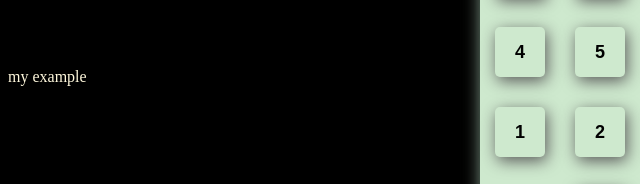
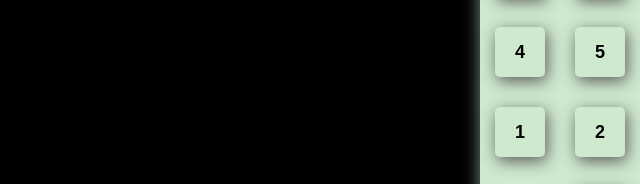
Before and after one commit to oluchi-web/A-calculator, a plain HTML site: page index.html in a window 1280 px wide. Shown: the part 556-740 px from the top of the page, 0-640 px from the left. Drawn offline with Linux system fonts and the light colour scheme.

Commit message:
Update mystyle.css

```diff
--- a/mystyle.css
+++ b/mystyle.css
@@ -1,13 +1,5 @@
 
 
-/* centter anything in css with
-display:flex;
-align-items:center;
-justify-content; */
-
-html{
-	sroll-behaviour:smooth;
-}
 .wrapper{
 	height:10vh;
 	display:flex;
@@ -124,7 +116,3 @@ button:nth-child(16){
 button:nth-child(20){
 	font-size:15px
 }
-.my-cursor{
-	cursor:url('bodyimage.jpg'),auto;
-	color:cornsilk;
-}
```
